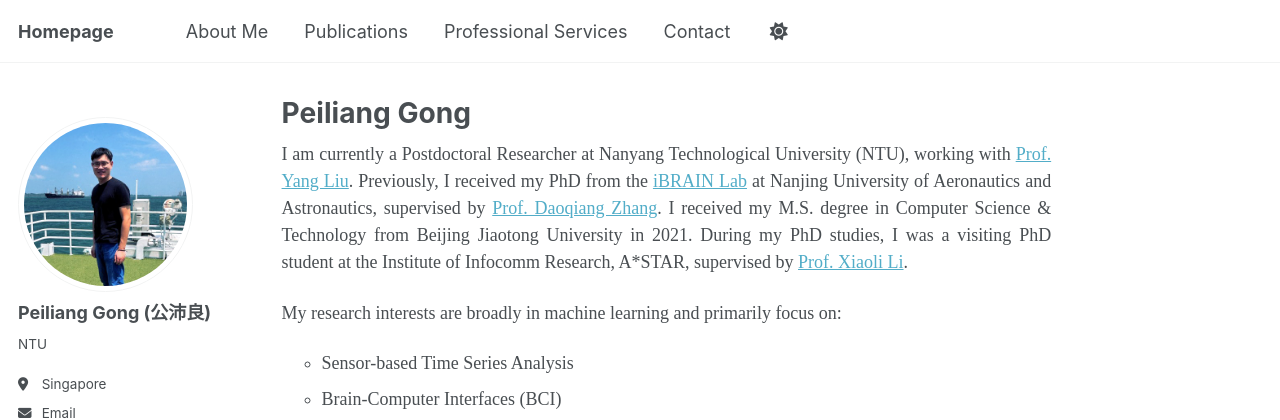
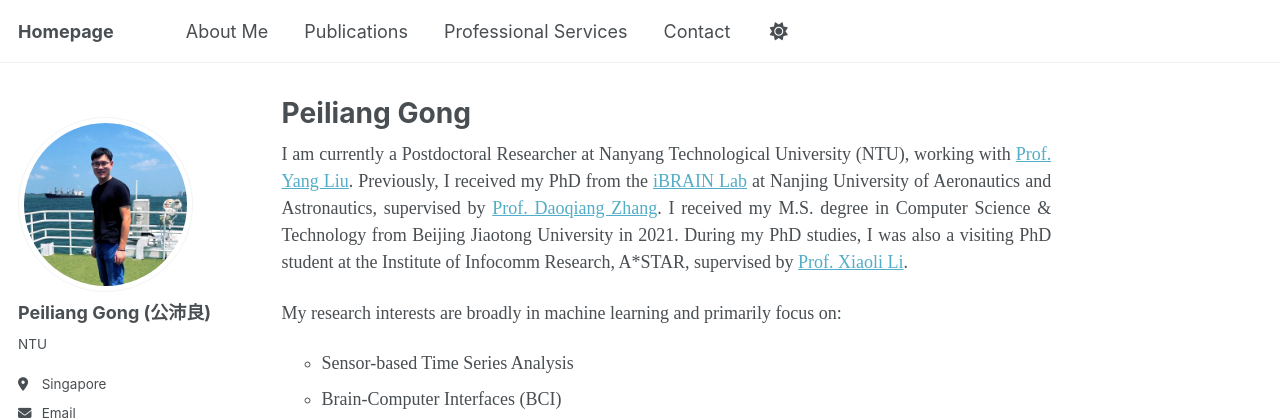
Before and after one commit to Tokenmw/Tokenmw.github.io, a Jekyll site: the page built from _pages/about.md, in a window 1280 px wide and 1367 px high. Shown: the top 420 px of the window. Built offline with Jekyll 4.4.1, drawn with Linux system fonts in a browser that asks for light colours; some web fonts are replaced.

Commit message:
Update about.md

```diff
--- a/_pages/about.md
+++ b/_pages/about.md
@@ -15,7 +15,7 @@
 
 <!-- About Me -->
 <div style="font-family: 'Times New Roman', serif; text-align: justify;">
-<p>I am currently a Postdoctoral Researcher at Nanyang Technological University (NTU), working with <a href="https://scholar.google.com/citations?user=_Pvgwd0AAAAJ">Prof. Yang Liu</a>. Previously, I received my PhD from the <a href="https://ibrain.nuaa.edu.cn/">iBRAIN Lab</a> at Nanjing University of Aeronautics and Astronautics, supervised by <a href="https://parnec.nuaa.edu.cn/zhangdq/">Prof. Daoqiang Zhang</a>. I received my M.S. degree in Computer Science & Technology from Beijing Jiaotong University in 2021. During my PhD studies, I was a visiting PhD student at the Institute of Infocomm Research, A*STAR, supervised by <a href="https://personal.ntu.edu.sg/xlli/">Prof. Xiaoli Li</a>.</p>
+<p>I am currently a Postdoctoral Researcher at Nanyang Technological University (NTU), working with <a href="https://scholar.google.com/citations?user=_Pvgwd0AAAAJ">Prof. Yang Liu</a>. Previously, I received my PhD from the <a href="https://ibrain.nuaa.edu.cn/">iBRAIN Lab</a> at Nanjing University of Aeronautics and Astronautics, supervised by <a href="https://parnec.nuaa.edu.cn/zhangdq/">Prof. Daoqiang Zhang</a>. I received my M.S. degree in Computer Science & Technology from Beijing Jiaotong University in 2021. During my PhD studies, I was also a visiting PhD student at the Institute of Infocomm Research, A*STAR, supervised by <a href="https://personal.ntu.edu.sg/xlli/">Prof. Xiaoli Li</a>.</p>
 
 <p>My research interests are broadly in machine learning and primarily focus on:</p>
 <ul style="list-style-type: circle; margin-bottom: 10px;">
```
